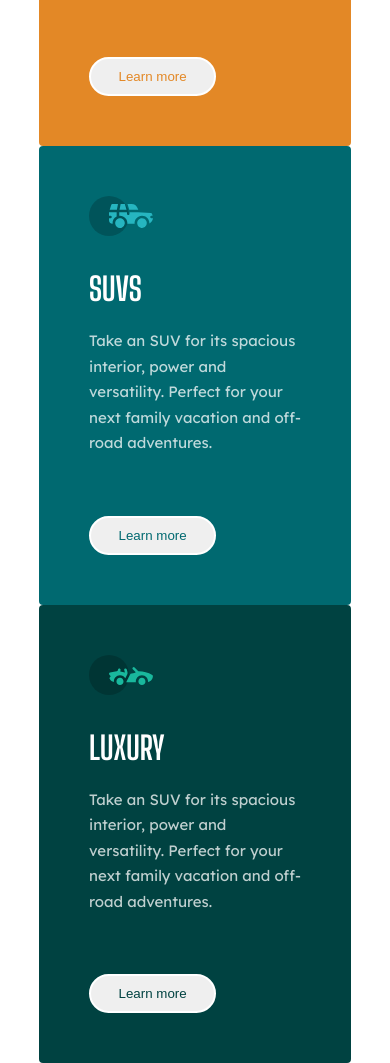
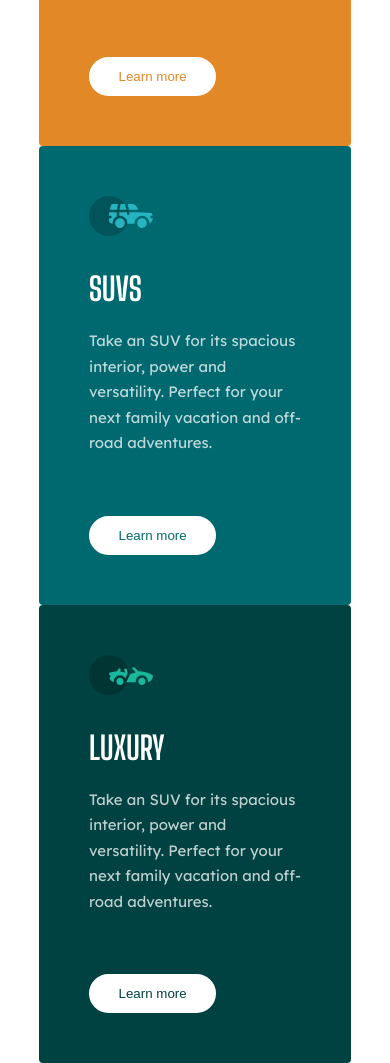
Before and after one commit to Omonayeg/Zuri-flexbox-task, a plain HTML site: page index.html in a window 390 px wide. Shown: the part 320-1383 px from the top of the page. Drawn offline with Linux system fonts and the light colour scheme.

Commit message:
Update style.css

```diff
--- a/style.css
+++ b/style.css
@@ -107,6 +107,19 @@ button:hover {
         padding: 50px;
         border-radius: 4px;
     }
+      .sedans-btn {
+        background-color: white;
+        color:  hsl(31, 77%, 52%);
+    }
+
+    .suvs-btn { background-color: white;
+        color: hsl(184, 100%, 22%);
+    }
+
+    .luxury-btn {
+        background-color: white;
+        color: hsl(179, 100%, 13%);
+    }
 }
 
 
```
